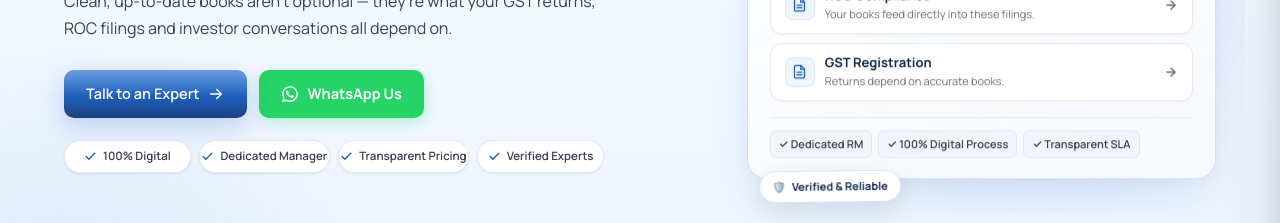
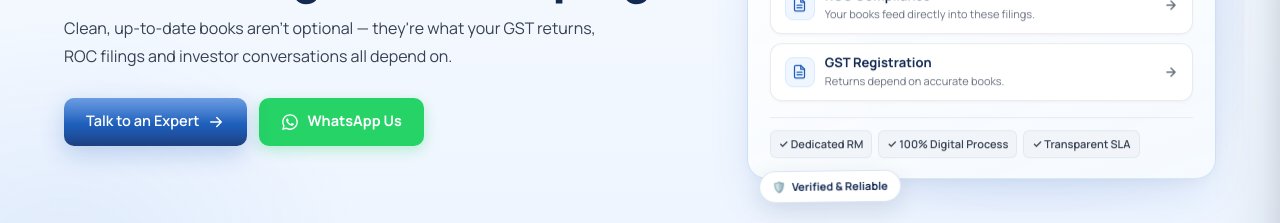
Before and after one commit to moqsoodahmed-pixel/LauncherDesk-frontend, a React (Vite) app: page /services/accounting in a window 1280 px wide. Shown: the part 309-532 px from the top of the page. Built offline with nearby package versions, Linux system fonts and the light colour scheme; no server answers.

Commit message:
Remove 100% digital, dedicated manager and trust pills from all service sections

```diff
--- a/src/components/ServicePage.jsx
+++ b/src/components/ServicePage.jsx
@@ -671,25 +671,7 @@ function ServiceAside({ priceCard, helpCard, svc }) {
   )
 }
 
-/* ── Homepage-style stat pills shown on hero, tailored per service category ── */
-function getTrustPills(svc) {
-  if (svc?.slug === 'iso-certification') {
-    return ['100% Digital', 'Dedicated Manager', 'Transparent Pricing', 'Globally Certified']
-  }
-  if (EXCLUDED_GOVT_SERVICES.has(svc?.slug)) {
-    return ['100% Digital', 'Dedicated Manager', 'Transparent Pricing', 'Verified Experts']
-  }
-  if (isRegistrationService(svc)) {
-    return ['100% Digital', 'Dedicated Manager', 'Transparent Pricing', 'Govt. Compliant']
-  }
-  if (isITService(svc)) {
-    return ['100% Digital', 'Dedicated Manager', 'Transparent Pricing', 'Production Ready']
-  }
-  if (isDigitalMarketingService(svc)) {
-    return ['100% Digital', 'Dedicated Manager', 'Transparent Pricing', 'ROI Driven']
-  }
-  return ['100% Digital', 'Dedicated Manager', 'Transparent Pricing', 'Verified Experts']
-}
+
 
 /* ── Dynamic Category Icon Selector for Service Subsections ── */
 function getServiceSubIcon(category = '', title = '') {
@@ -892,7 +874,7 @@ export default function ServicePage({ svc }) {
               <p className="reveal-up in" style={{ fontSize: 'clamp(14px,1.5vw,16px)', color: 'var(--text-2)', lineHeight: 1.7, maxWidth: 560, marginBottom: 24 }}>
                 {lead}
               </p>
-              <div className="hero-cta reveal-up in" style={{ display: 'flex', gap: 12, flexWrap: 'wrap', marginBottom: 20 }}>
+              <div className="hero-cta reveal-up in" style={{ display: 'flex', gap: 12, flexWrap: 'wrap', marginBottom: 0 }}>
                 <Link to="/company/contact" className="btn btn-primary">
                   Talk to an Expert{' '}
                   <svg className="ico" viewBox="0 0 24 24" fill="none" stroke="currentColor" strokeWidth="2" strokeLinecap="round" strokeLinejoin="round" aria-hidden="true"><path d={ARROW} /></svg>
@@ -901,14 +883,6 @@ export default function ServicePage({ svc }) {
                   <svg viewBox="0 0 32 32" width={18} height={18} fill="currentColor" aria-hidden="true"><path d={WA_PATH} /></svg>
                   WhatsApp Us
                 </a>
-              </div>
-              <div className="svc-trust-pills reveal-up in">
-                {getTrustPills(svc).map(t => (
-                  <div key={t} className="svc-trust-pill">
-                    <svg viewBox="0 0 24 24" width={13} height={13} fill="none" stroke="var(--blue)" strokeWidth={2.5} strokeLinecap="round" strokeLinejoin="round" aria-hidden="true"><path d={CHECK} /></svg>
-                    <span>{t}</span>
-                  </div>
-                ))}
               </div>
             </div>
             <div className="svc-hero-visual-col">
```
